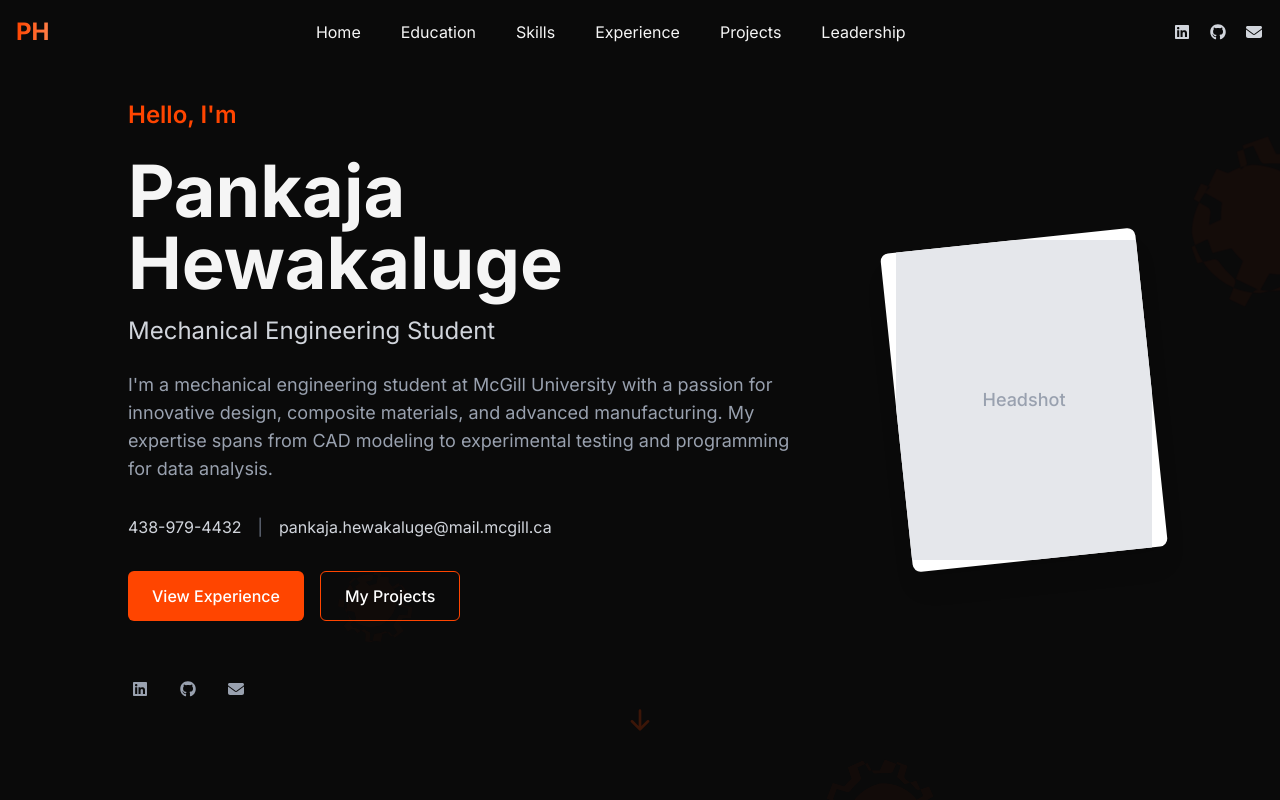
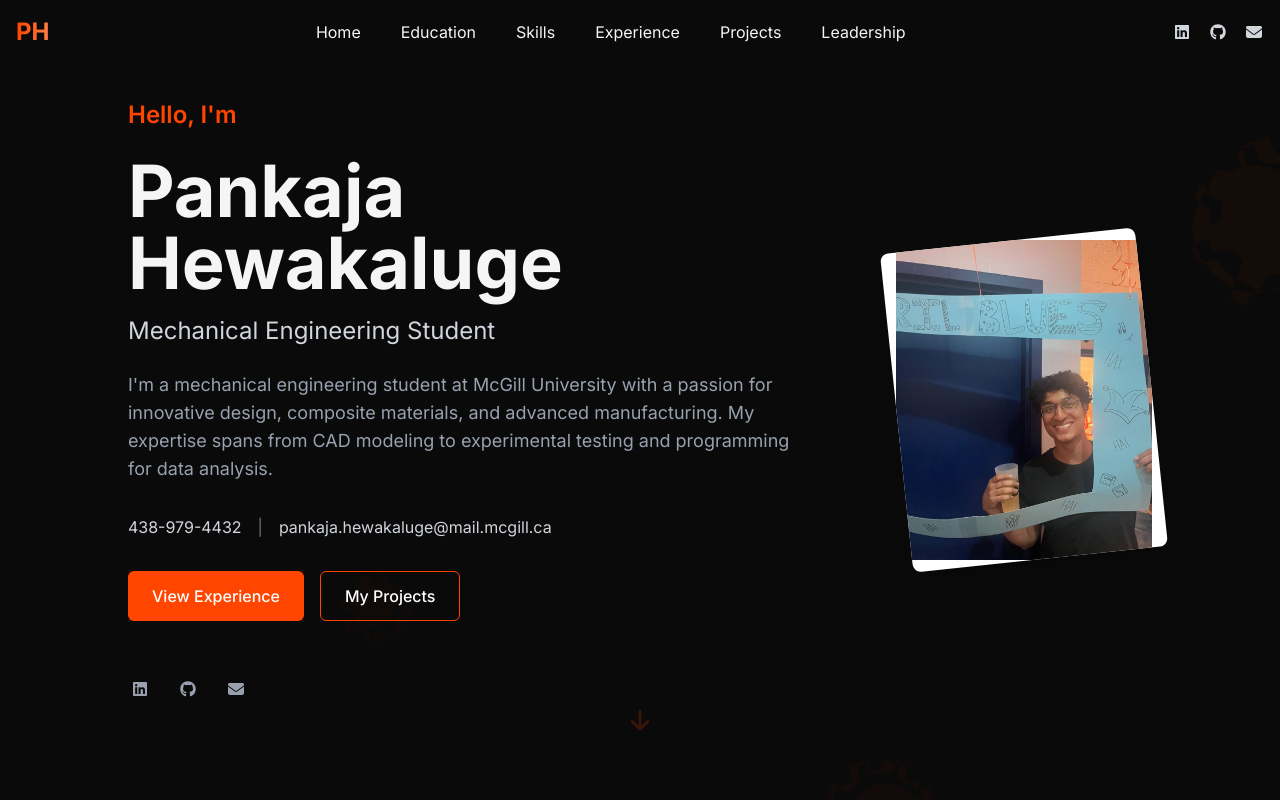
Before and after one commit to pj-hewakaluge/pj-hewakaluge.github.io, a Next.js app: page / in a window 1280 px wide. Shown: the top 800 px of the page. Built offline with nearby package versions, Linux system fonts and the light colour scheme.

Commit message:
Fix custom cursor issues with SVG size and hotspot coordinates

```diff
--- a/src/app/components/Hero.tsx
+++ b/src/app/components/Hero.tsx
@@ -133,17 +133,13 @@ const Hero = () => {
           >
             <div className="w-64 h-80 bg-white transform -rotate-6 rounded-lg shadow-xl overflow-hidden">
               <div className="w-full h-full transform rotate-6 overflow-hidden relative">
-                {/* Replace with actual headshot when available */}
-                <div className="absolute inset-0 bg-gray-200 flex items-center justify-center">
-                  <span className="text-gray-400 text-lg font-medium">Headshot</span>
-                </div>
-                {/* Uncomment when you have a real image */}
-                {/* <Image
+
+                <Image
                   src="/images/headshot.jpg"
                   alt="Pankaja Hewakaluge"
                   fill
                   className="object-cover"
-                /> */}
+                />
               </div>
             </div>
           </motion.div>
--- a/src/app/globals.css
+++ b/src/app/globals.css
@@ -32,13 +32,13 @@ body {
   color: var(--foreground);
   font-family: 'Inter', sans-serif;
   overflow-x: hidden;
-  cursor: url('/images/rocket-cursor.svg'), auto;
+  cursor: url('/images/rocket-cursor.svg') 16 16, auto;
 }
 
 /* Create a smaller cursor for clicking interactions */
 a, button, input[type="submit"],
 [role="button"], [tabindex="0"] {
-  cursor: url('/images/rocket-cursor-small.svg'), pointer;
+  cursor: url('/images/rocket-cursor.svg') 12 12, pointer;
 }
 
 /* Custom scrollbar */
```
Also changed, not shown: public/images/headshot.jpg (added), public/images/rocket-cursor.svg.
